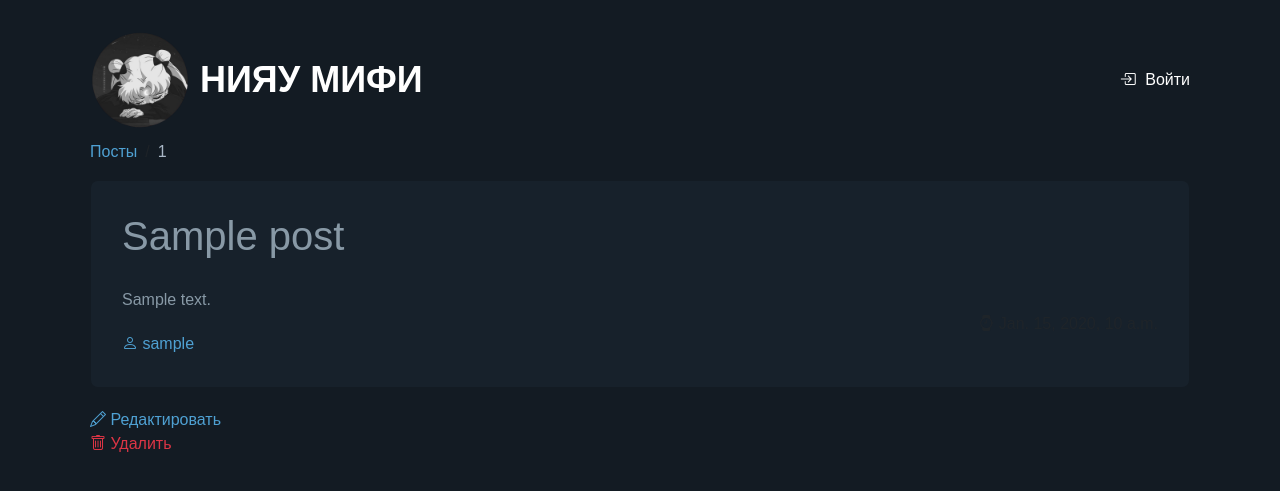
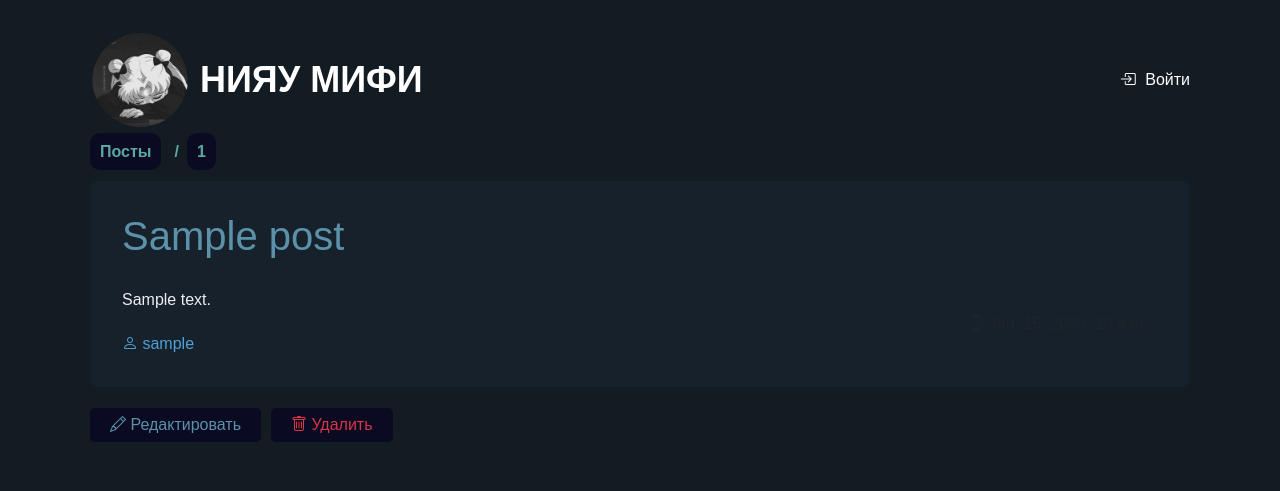
Before and after one commit to ThePigeonKing/backend2023, a Django app: page /blog/1/ in a window 1280 px wide. Shown: the top 491 px of the page. Run offline with Django 4.2, Linux system fonts and the light colour scheme; tables that the repository leaves empty hold one stand-in row (values such as "Sample post"); some libraries are stand-ins or nearby versions.

Commit message:
minor changes

```diff
--- a/lab4-inf_django/djangoinfire/blog/templates/blog/post_detail.html
+++ b/lab4-inf_django/djangoinfire/blog/templates/blog/post_detail.html
@@ -2,9 +2,9 @@
 <nav aria-label="breadcrumb">
   <ol class="breadcrumb">
     <li class="breadcrumb-item">
-      <a href="{% url 'blog:index' %}">Посты</a>
+      <a class="taskbar-href" href="{% url 'blog:index' %}">Посты</a>
     </li>
-    <li class="breadcrumb-item" aria-current="page">{{ post.pk }}</li>
+    <li class="breadcrumb-item active" aria-current="page"><span class="breadcrumb-text">{{ post.pk }}</span></li>
   </ol>
 </nav>
 <div class="card">
@@ -19,11 +19,12 @@
       </div>
       <div class="text-muted">
         <i class="bi-watch"></i>
-        {{post.created_at}}
+        {{ post.created_at }}
       </div>
     </div>
   </div>
 </div>
+<div class="link-container">
   <div class="card-text">
     <a href="{% url 'blog:post_edit' post.pk %}" class="card-link">
       <i class="bi-pencil"></i>
@@ -34,4 +35,5 @@
     <i class="bi-trash"></i>
     Удалить
   </a>
+</div>
 {% endblock %}
--- a/lab4-inf_django/djangoinfire/blog/templates/blog/post_list.html
+++ b/lab4-inf_django/djangoinfire/blog/templates/blog/post_list.html
@@ -19,7 +19,9 @@
           <div class="post-content">
             {{ post.text}}
           </div>
-
+          <div class="bi-person">
+            {{ post.author }}
+          </div>
         </div>
       </div>
     {% endfor %}
--- a/lab4-inf_django/djangoinfire/static/styles/style.css
+++ b/lab4-inf_django/djangoinfire/static/styles/style.css
@@ -1,7 +1,11 @@
 :root {
   --dark-blue: #17212b;
+  --ddark-blue: #0a0a23;
   --light-blue-grey: #4fa1d3;
   --grey: #8899a6;
+  --white: #ffffffeb;
+  --greeny: #5ba9a2;
+  --greenoblue: #5b92a9;
 }
 
 /* Основные стили для темной темы с темно-синими оттенками */
@@ -89,12 +93,12 @@ header img {
 
 /* Стили для текста поста */
 .post-content {
-  color: var(--grey);
+  color: var(--white);
   padding-top: 20px;
 }
 
 .post-detailed-title {
-  color: var(--grey);
+  color: var(--greenoblue);
   /* padding-top: 20px; */
 }
 
@@ -108,7 +112,57 @@ a:hover {
   text-decoration: underline; /* Подчеркивание при наведении */
 }
 
-/* ! wtf */
-.li {
-  color: #ffffff;
+li {
+  margin-right: 5px;
+  color: var(--greeny)
 }
+
+li.breadcrumb-item::before{
+  color: var(--greeny) !important;
+  font-weight: bolder !important;
+}
+
+li.breadcrumb-item{
+  color: var(--greeny)!important;
+  font-weight: bolder !important;
+}
+
+.breadcrumb-text {
+  background-color:var(--ddark-blue);
+  border:none;
+  border-radius:10px;
+  padding:10px;
+}
+
+.card-link{
+  display: inline-block;
+  padding: 5px 20px;
+  font-size: 16px;
+  text-align: center;
+  text-decoration: none;
+  color: var(--greenoblue);
+  border: none;
+  border-radius: 5px;
+  cursor: pointer;
+  background-color: var(--ddark-blue);
+}
+
+.taskbar-href{
+  color: var(--greeny);
+  background-color:var(--ddark-blue);
+  border:none;
+  border-radius:10px;
+  padding:10px;
+  /* min-height:20px;  */
+  /* min-width: 120px; */
+}
+
+.link-container {
+  display: flex;
+  align-items: center; /* Выравнивает элементы по вертикали */
+  /* justify-content: space-around;  */
+}
+
+.card-text {
+  margin-right: 10px; /* Небольшой отступ между ссылками */
+}
```
Lines whose indentation alone changed are shown as unchanged.
